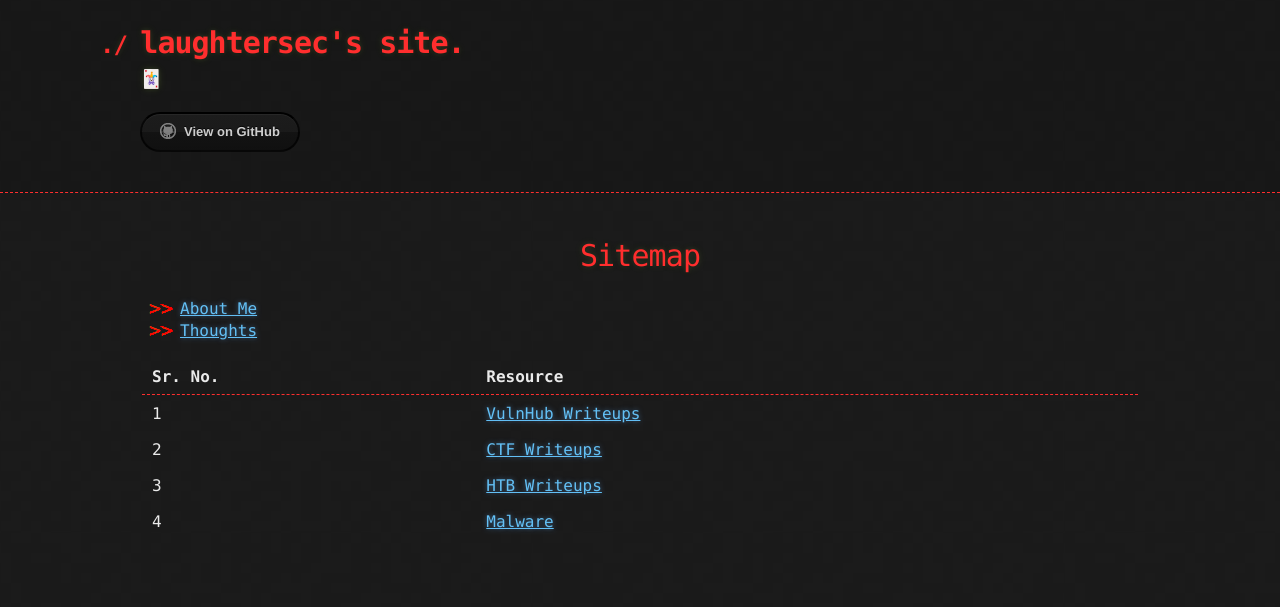
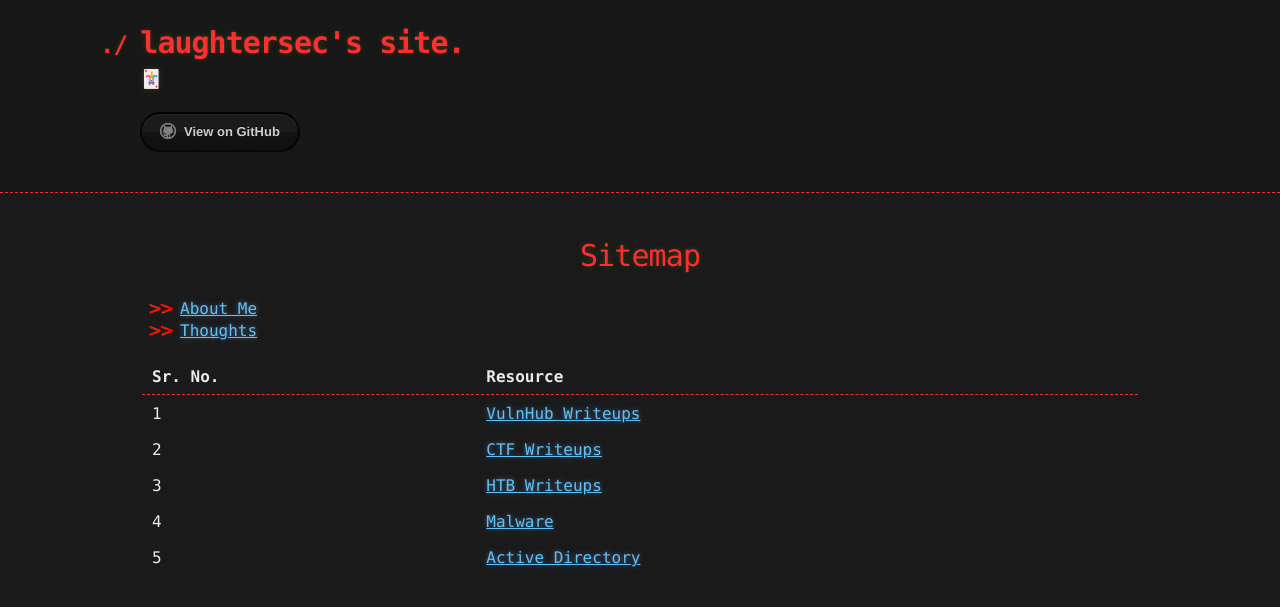
Before and after one commit to laughtersec/laughtersec.github.io, a Jekyll site: the page built from index.md, in a window 1280 px wide. Shown: the top 607 px of the page. Built offline with Jekyll 4.4.1, drawn with Linux system fonts in a browser that asks for light colours; our own code applies the rules of GitHub Pages for plain Markdown files.

Commit message:
Update index.md

```diff
--- a/index.md
+++ b/index.md
@@ -3,9 +3,10 @@
 * [About Me](pages/about-me.html)
 * [Thoughts](pages/thoughts.html)
 
-| Sr. No. | Resource                                                   |
-| ------- | ---------------------------------------------------------- |
-| 1       | [VulnHub Writeups](pages/vulnhub-writeups.html)            |
-| 2       | [CTF Writeups](pages/ctf-writeups.html)                    |
-| 3       | [HTB Writeups](https://laughtersec.github.io/htb-writeups/)|
-| 4       | [Malware](https://laughtersec.github.io/warez)             |
+| Sr. No. | Resource                                                                |
+| ------- | ------------------------------------------------------------------------|
+| 1       | [VulnHub Writeups](pages/vulnhub-writeups.html)                         |
+| 2       | [CTF Writeups](pages/ctf-writeups.html)                                 |
+| 3       | [HTB Writeups](https://laughtersec.github.io/htb-writeups/)             |
+| 4       | [Malware](https://laughtersec.github.io/warez)                          |
+| 5       | [Active Directory](https://laughtersec.github.io/active-directory-notes)|
```
